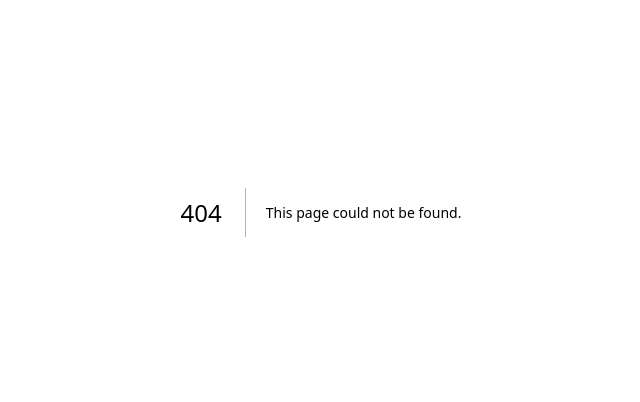
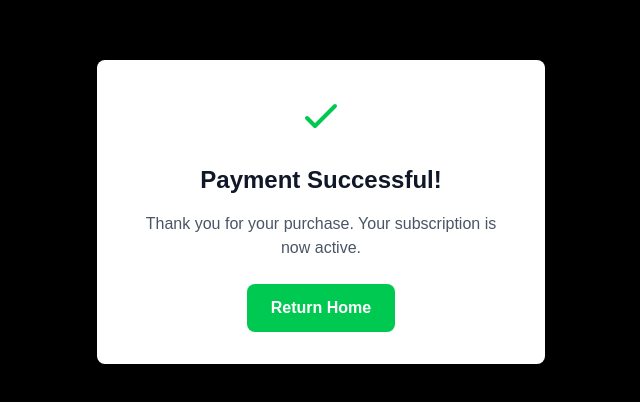
Before and after one commit to DivyanshuTiwari-1/strip, a Next.js app: page /success in a window 1280 px wide. Before the commit this address had no page. Shown: the part 188-590 px from the top of the page, without its empty margins (319-959 px from the left). Built offline with nearby package versions, Linux system fonts and the light colour scheme.

Commit message:
changed success page

```diff
--- a/src/app/components/success/page.tsx
+++ b/src/app/success/page.tsx
@@ -31,6 +31,11 @@
       </h1>
       <p className="text-gray-600 mb-6">
         Thank you for your purchase. Your subscription is now active.
+        {status === 'succeeded' && (
+          <span className="block mt-2 text-sm">
+            Payment ID: {paymentIntent}
+          </span>
+        )}
       </p>
       <Link
         href="/"
@@ -44,8 +49,8 @@
 
 export default function SuccessPage() {
   return (
-    <div className="min-h-screen bg-gray-50 flex items-center justify-center p-6">
-      <Suspense fallback={<div>Loading...</div>}>
+    <div className="min-h-screen bg-black flex items-center justify-center p-6">
+      <Suspense fallback={<div className="text-white">Loading...</div>}>
         <SuccessContent />
       </Suspense>
     </div>
```
